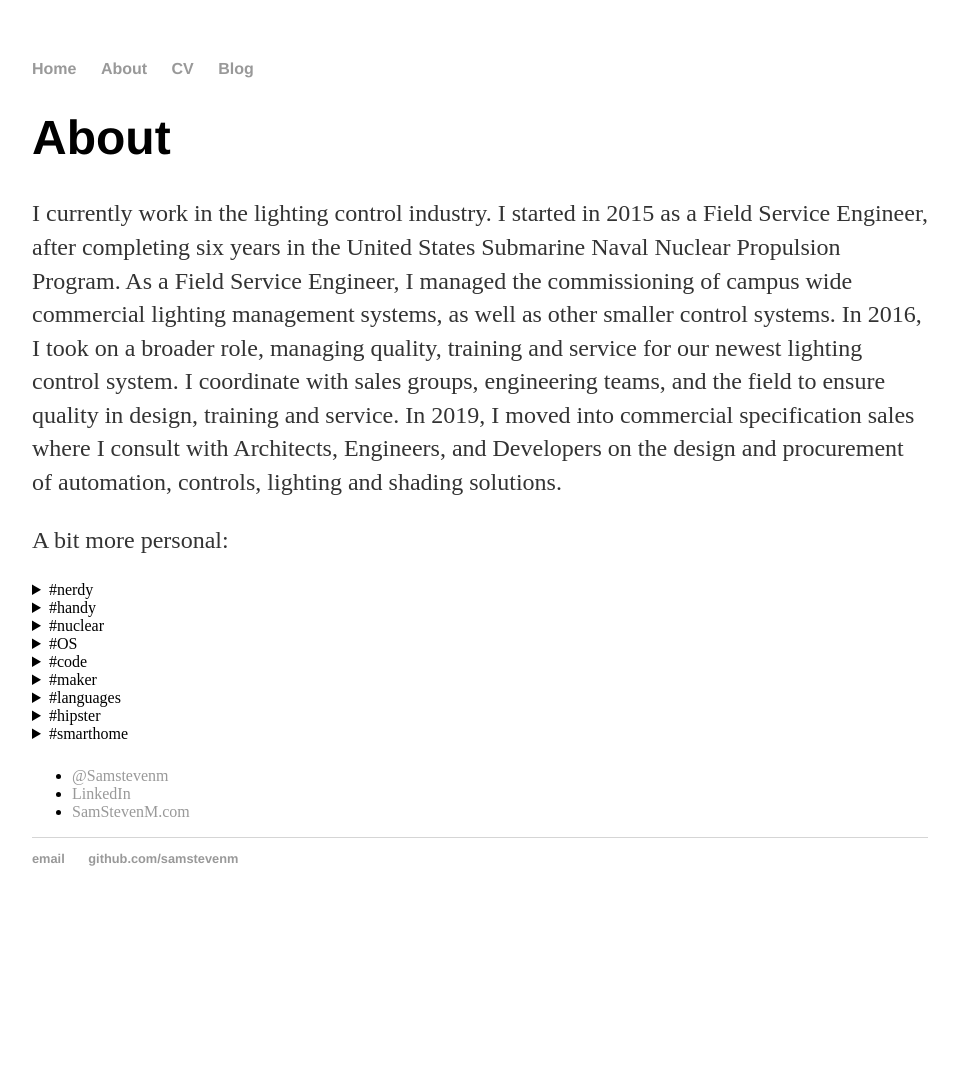
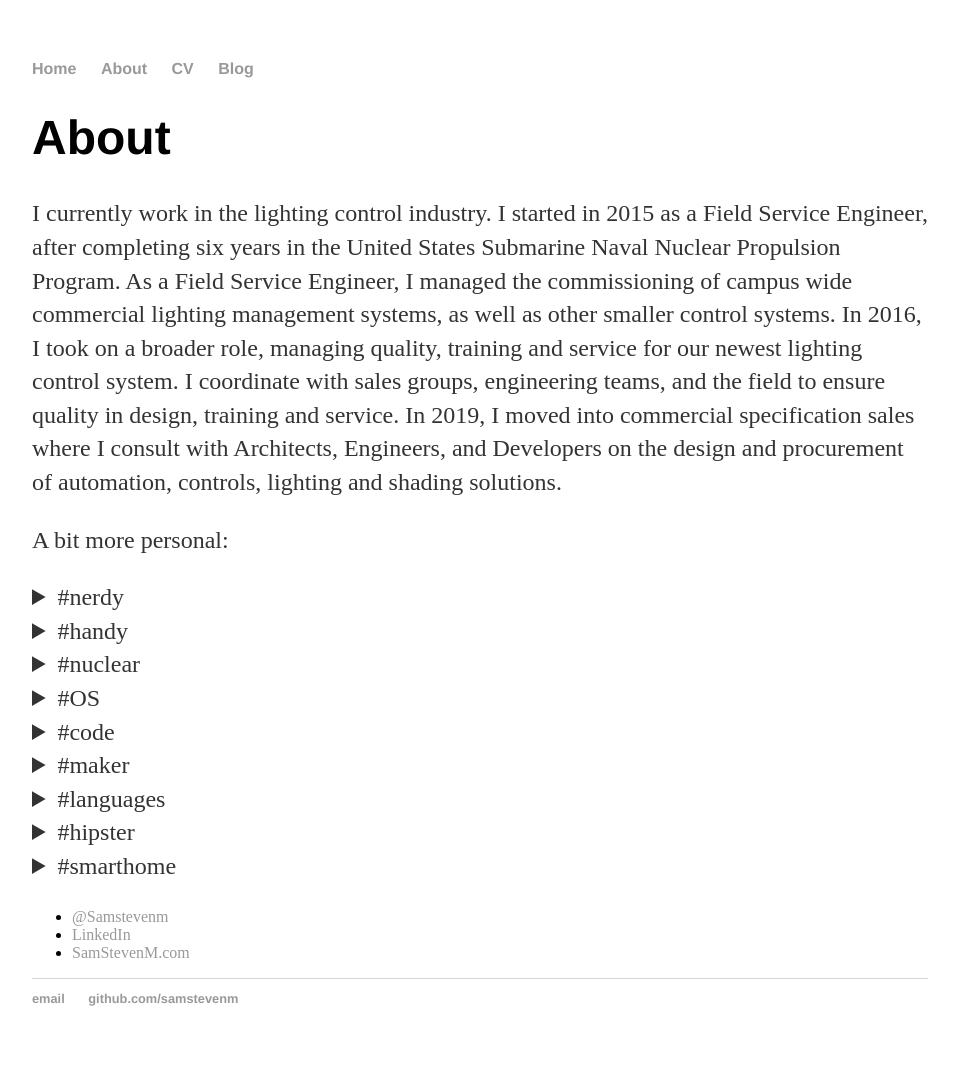
Before and after one commit to samstevenm/samstevenm.github.io, a Jekyll site: the page built from about/index.html, in a window 1280 px wide. Shown: the whole page, without its empty margins (160-1119 px from the left). Built offline with Jekyll 4.4.1, drawn with Linux system fonts in a browser that asks for light colours; before the commit the page ends 926 px from its top, so only the background shows below that.

Commit message:
Update main.css

```diff
--- a/css/main.css
+++ b/css/main.css
@@ -28,6 +28,13 @@ p {
     line-height: 1.4em;
     color: #333;
 }
+
+details {
+    font-size: 1.5em;
+    line-height: 1.4em;
+    color: #333;
+}
+
 footer {
     border-top: 1px solid #d5d5d5;
     font-size: .8em;
```
